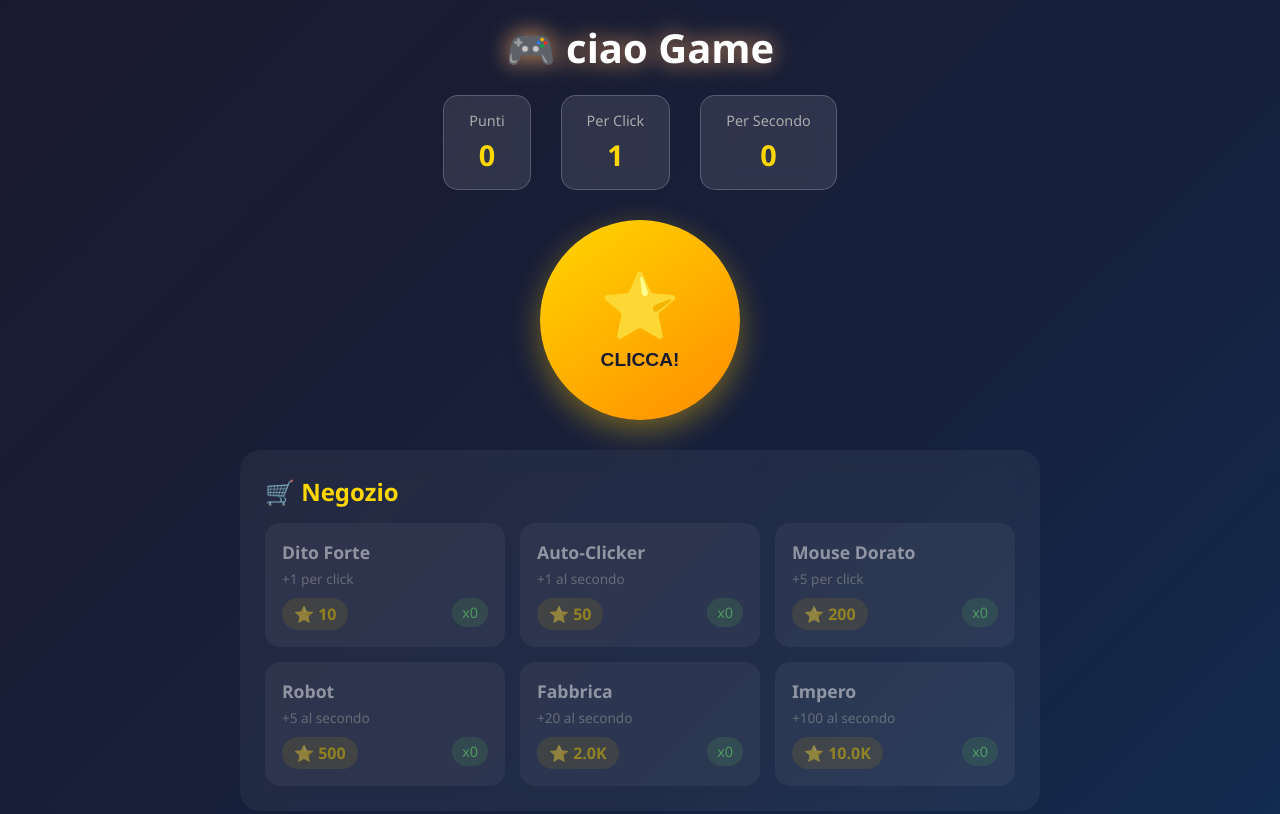
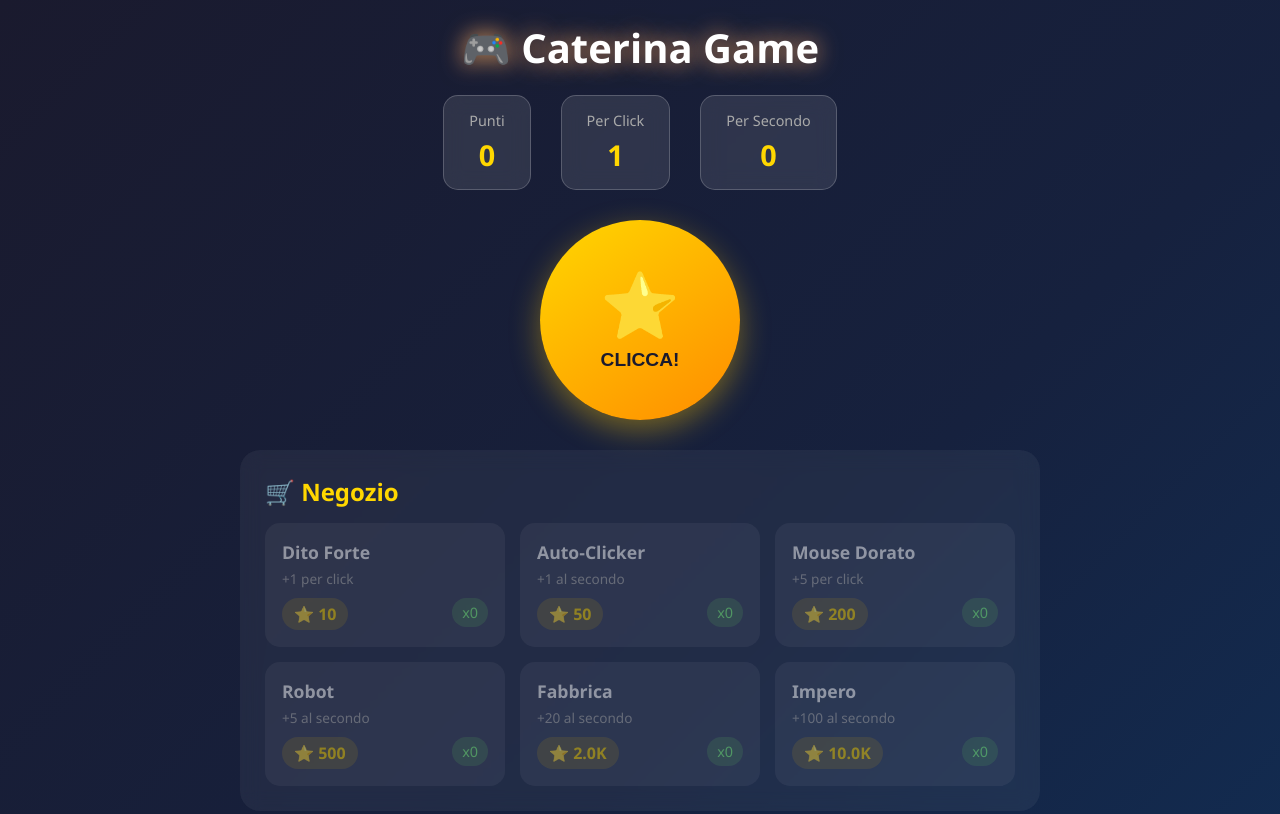
Before and after one commit to Cate159/syte, a website: page index.html in a window 1280 px wide. Shown: the top 814 px of the page. Drawn offline with Linux system fonts and the light colour scheme.

Commit message:
Auto update

```diff
--- a/index.html
+++ b/index.html
@@ -8,7 +8,7 @@
 </head>
 <body>
     <div class="container">
-        <h1>🎮 ciao Game</h1>
+        <h1>🎮 Caterina Game</h1>
 
         <div class="stats">
             <div class="stat">
```
